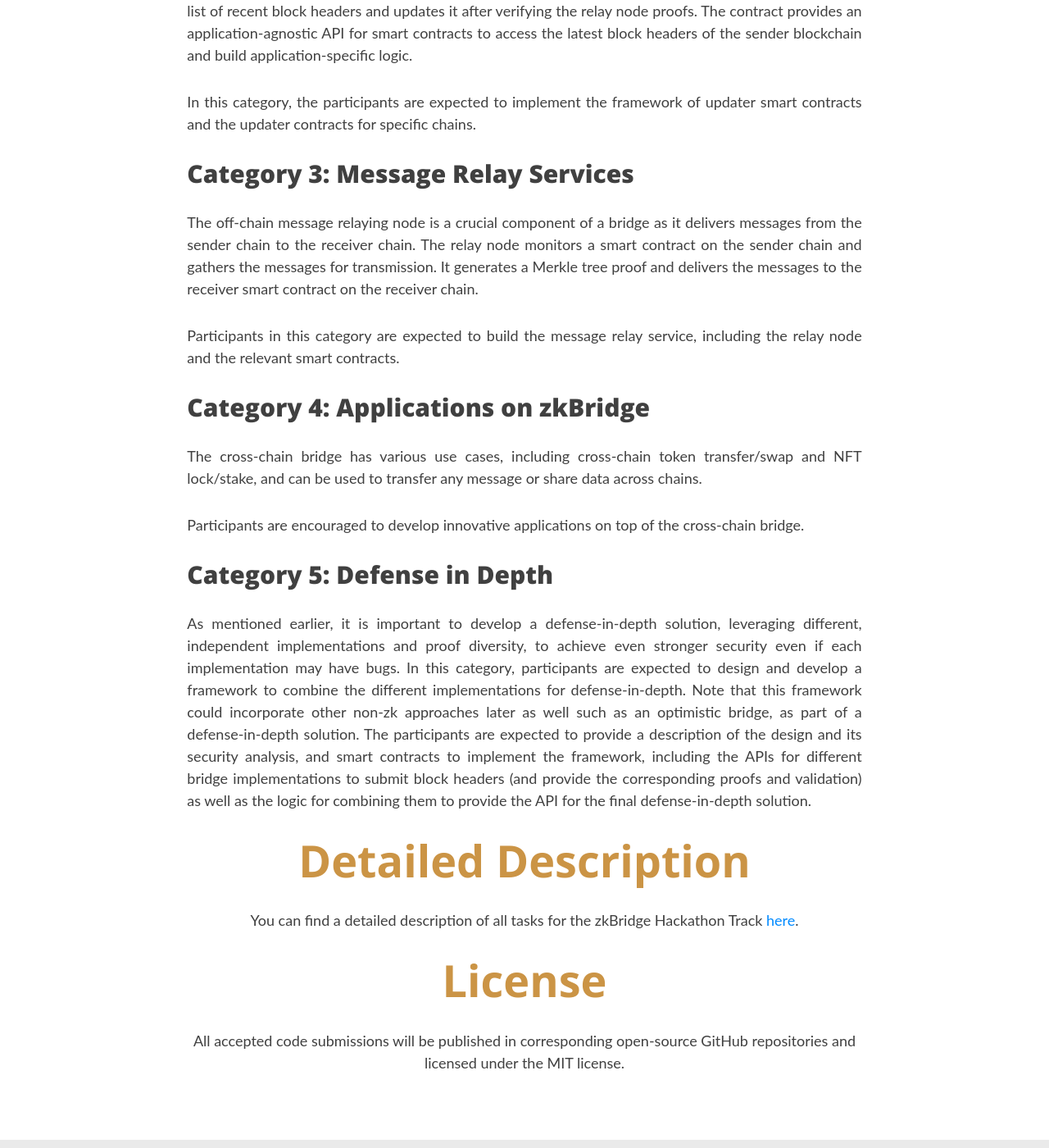
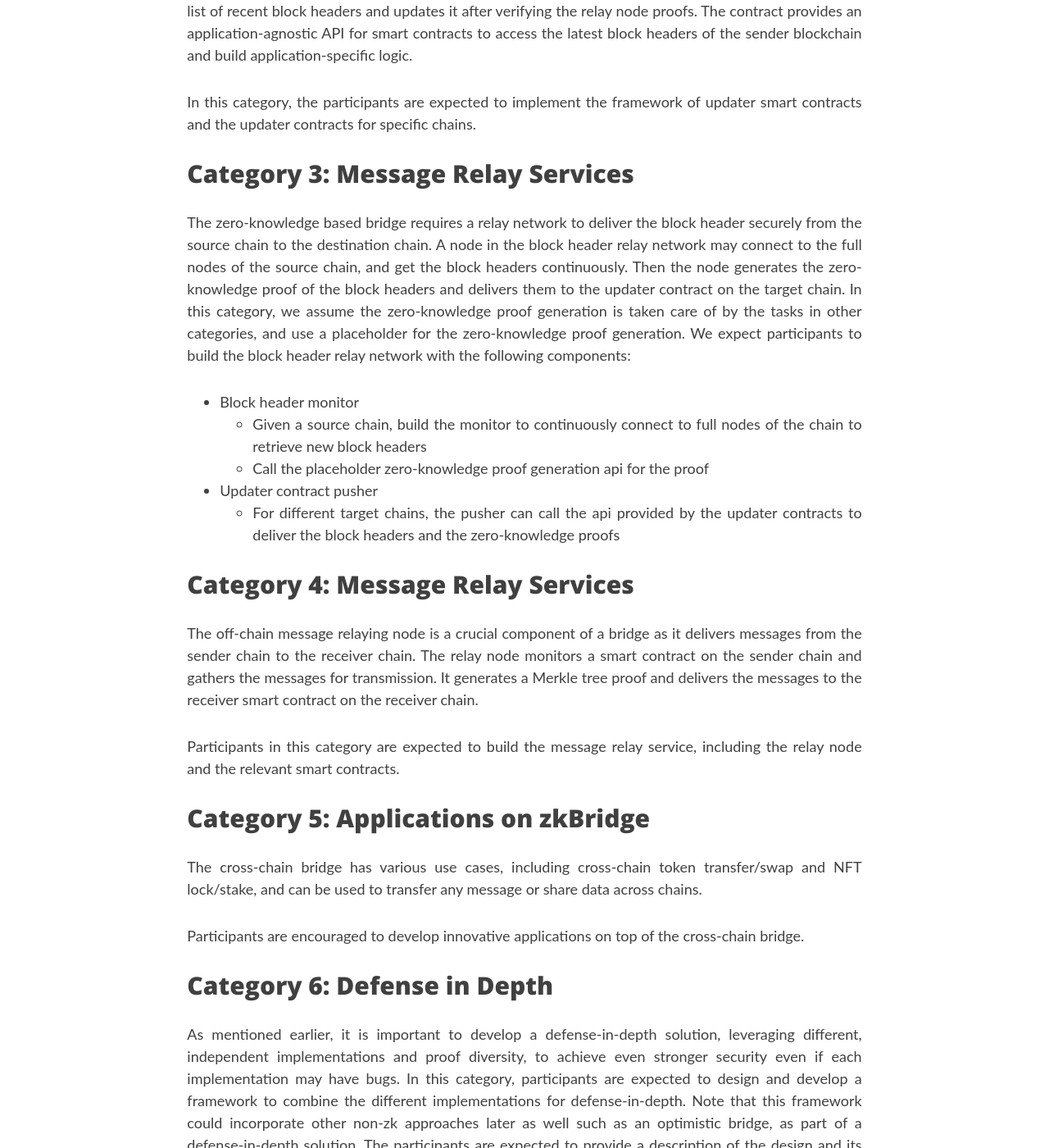
Before and after one commit to rdi-berkeley/zkp-web3-hackathon, a Jekyll site: the page built from _tracks/zk_bridge_track.md, in a window 1280 px wide and 1400 px high, scrolled down 2479 px. Shown: the whole window at 82% size. Built offline with Jekyll 4.4.1, drawn with Linux system fonts in a browser that asks for light colours; nearby versions of some CDN libraries; comment, search, counter and statistics services are not loaded; some of the changed text lies outside the part shown.

Commit message:
Update zk_bridge_track.md

```diff
--- a/_tracks/zk_bridge_track.md
+++ b/_tracks/zk_bridge_track.md
@@ -65,7 +65,27 @@ date: 2020-01-03 14:40:45
     In this category, the participants are expected to implement the framework of updater smart contracts and the updater contracts for specific chains.
     </p>
 
-    <h2>Category 3: Message Relay Services</h2>
+ <h2>Category 3: Message Relay Services</h2>
+
+ <p>
+  The zero-knowledge based bridge requires a relay network to deliver the block header securely from the source chain to the destination chain. A node in the block header relay network may connect to the full nodes of the source chain, and get the block headers continuously. Then the node generates the zero-knowledge proof of the block headers and delivers them to the updater contract on the target chain.
+
+In this category, we assume the zero-knowledge proof generation is taken care of by the tasks in  other categories, and use a placeholder for the zero-knowledge proof generation. We expect participants to build the block header relay network with the following components:
+    <ul>
+   <li>Block header monitor</li>
+   <ul>
+       <li>Given a source chain, build the monitor to continuously connect to full nodes of the chain to retrieve new block headers</li>
+       <li>Call the placeholder zero-knowledge proof generation api for the proof</li>
+   </ul>
+   <li>Updater contract pusher</li>
+   <ul>
+       <li>For different target chains, the pusher can call the api provided by the updater contracts to deliver the block headers and the zero-knowledge proofs</li>
+   </ul>
+   </ul>
+
+ </p>
+
+    <h2>Category 4: Message Relay Services</h2>
 
 
     <p>
@@ -84,10 +104,18 @@ date: 2020-01-03 14:40:45
     Participants are encouraged to develop innovative applications on top of the cross-chain bridge.
     </p>
 
-    <h2>Category 5: Defense in Depth</h2>
+    <h2>Category 6: Defense in Depth</h2>
 
     <p>
     As mentioned earlier, it is important to develop a defense-in-depth solution, leveraging different, independent implementations and proof diversity, to achieve even stronger security even if each implementation may have bugs. In this category, participants are expected to design and develop a framework to combine the different implementations for defense-in-depth. Note that this framework could incorporate other non-zk approaches later as well such as an optimistic bridge, as part of a defense-in-depth solution. The participants are expected to provide a description of the design and its security analysis, and smart contracts to implement the framework, including the APIs for different bridge implementations to submit block headers (and provide the corresponding proofs and validation) as well as the logic for combining them to provide the API for the final defense-in-depth solution.
+    </p>
+
+    <h2>Category 7: Instantiation on XRPL</h2>
+
+    <p>
+    The XRP Ledger (XRPL) is an open source decentralized public blockchain. But differ from other blockchains that leverage smart contracts to build zkBridge, XRPL provides an alternative solution Hooks to support smart contract functionality on XRPL.
+
+Participants in this category are encouraged to use Hooks to develop zkBridge initiatives on XRPL.
     </p>
 </div>
 
```
Also changed, not shown: other parts of _tracks/zk_bridge_track.md (+1 -1 lines).
